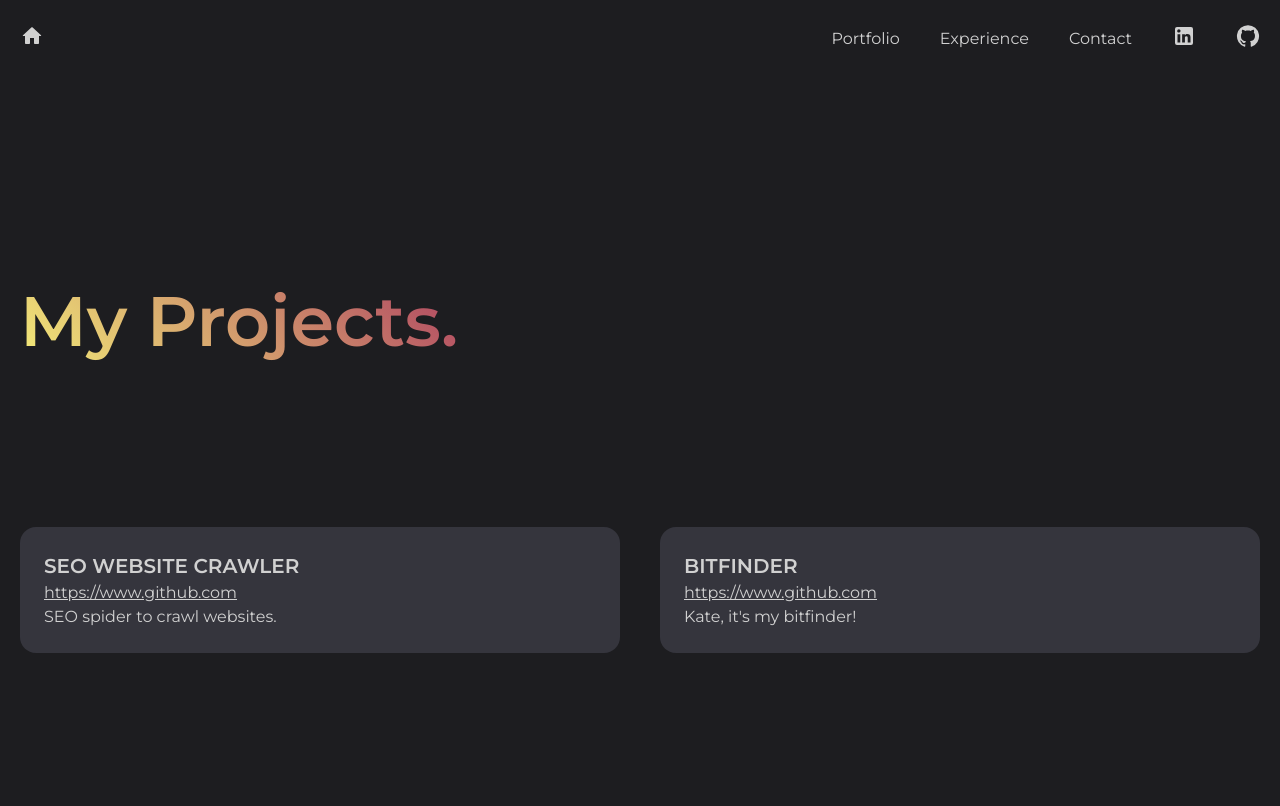
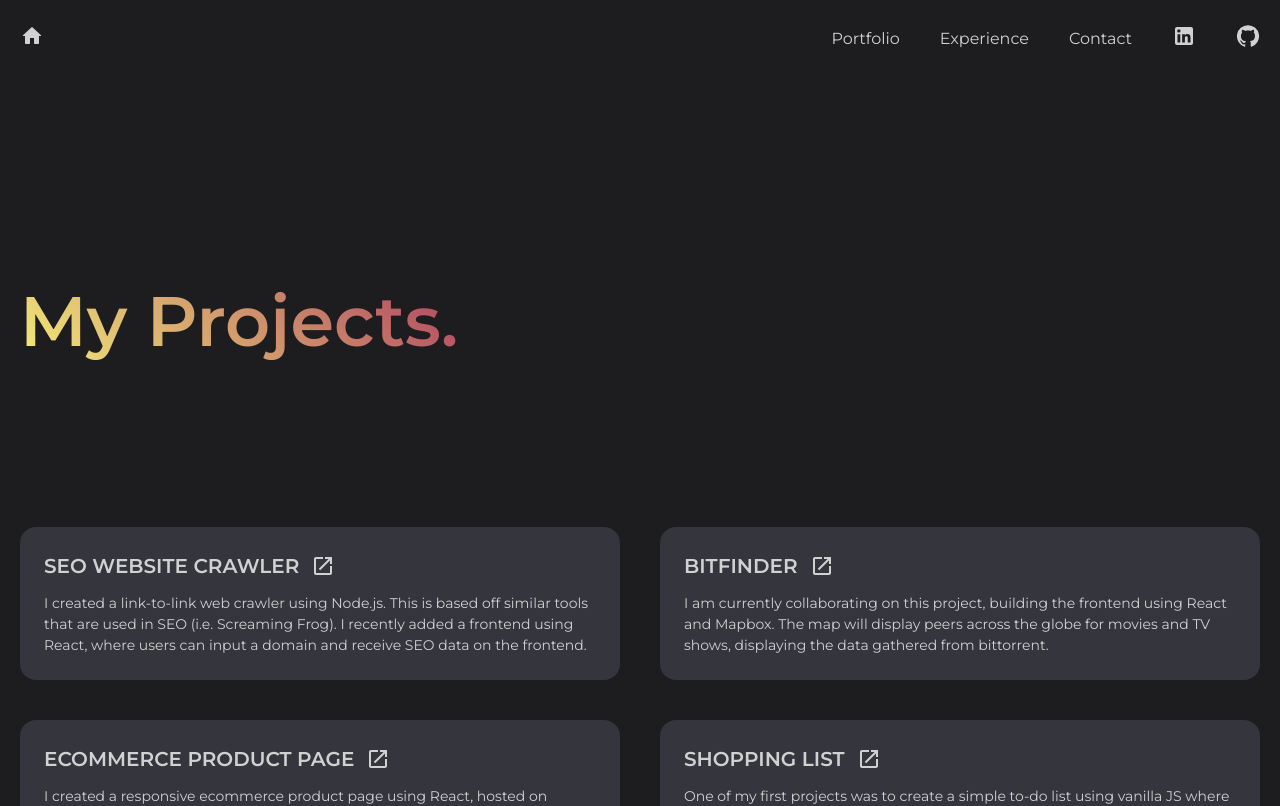
Before and after one commit to katesheldon18/portfolio, a Next.js app: page /portfolio in a window 1280 px wide. Shown: the top 806 px of the page. Built offline with nearby package versions, Linux system fonts and the light colour scheme.

Commit message:
Updated text for Portfolio & Experience.

```diff
--- a/components/Footer/Footer.module.scss
+++ b/components/Footer/Footer.module.scss
@@ -4,4 +4,5 @@
     margin: 200px 20px 20px;
     text-align: right;
     font-size: $font-size-sm;
+    color: $color-med;
 }
--- a/components/ProjectTile/ProjectTile.module.scss
+++ b/components/ProjectTile/ProjectTile.module.scss
@@ -9,14 +9,23 @@
     margin: 20px;
 }
 
+.header {
+    display: flex;
+}
+
 .title {
     font-weight: $font-weight-heavy;
     font-size: $font-size-lg;
+    margin-bottom: 12px;
 }
 
 .link {
-    text-decoration: underline;
+    padding: 2.5px 12px;
     &:hover {
         cursor: pointer;
     }
 }
+
+.description {
+    font-size: $font-size-sm;
+}
--- a/components/ProjectTile/ProjectTile.tsx
+++ b/components/ProjectTile/ProjectTile.tsx
@@ -1,5 +1,6 @@
 import { motion } from "framer-motion";
 import styles from "./ProjectTile.module.scss";
+import OpenInNewOutlinedIcon from "@mui/icons-material/OpenInNewOutlined";
 
 type Props = {
   title: string;
@@ -15,10 +16,13 @@ export const ProjectTile = (props: Props) => {
       style={{ opacity: 0 }}
       transition={{ duration: 2 }}
     >
-      <div className={styles.title}>{props.title}</div>
-      <div className={styles.link}>{props.link}</div>
-      {/* <div className={styles.icons}>* icons *</div> */}
-      <div>{props.description}</div>
+      <div className={styles.header}>
+        <div className={styles.title}>{props.title} </div>
+        <a href={props.link} target="_blank" className={styles.link}>
+          <OpenInNewOutlinedIcon />
+        </a>
+      </div>
+      <div className={styles.description}>{props.description}</div>
     </motion.div>
   );
 };
--- a/package.json
+++ b/package.json
@@ -10,9 +10,9 @@
   "license": "ISC",
   "dependencies": {
     "@emotion/react": "^11.11.4",
-    "@emotion/styled": "^11.11.0",
+    "@emotion/styled": "^11.11.5",
     "@mui/icons-material": "^5.15.11",
-    "@mui/material": "^5.15.11",
+    "@mui/material": "^5.15.16",
     "framer-motion": "^11.1.7",
     "next": "^14.1.1",
     "react": "^18.2.0",
--- a/pages/experience/experience.module.scss
+++ b/pages/experience/experience.module.scss
@@ -13,7 +13,7 @@
 }
 
 .left-column {
-    margin-top: 400px;
+    margin-top: 375px;
     padding: 0 6vw;
     width: 50vw;
     text-align: center;
@@ -44,6 +44,5 @@
 }
 
 .space-below {
-    padding-bottom: 540px;
-
+    padding-bottom: 535px;
 }
--- a/pages/portfolio/index.tsx
+++ b/pages/portfolio/index.tsx
@@ -13,16 +13,38 @@ export default function Page() {
       <Navigation />
       <Heading heading="My Projects." />
       <div className={styles.container}>
+        <div className={styles.row}>
           <ProjectTile
             title={"SEO WEBSITE CRAWLER"}
-          link={"https://www.github.com"}
-          description={"SEO spider to crawl websites."}
+            link={"https://github.com/katesheldon18/kates-crawler"}
+            description={
+              "I created a link-to-link web crawler using Node.js. This is based off similar tools that are used in SEO (i.e. Screaming Frog). I recently added a frontend using React, where users can input a domain and receive SEO data on the frontend."
+            }
           />
           <ProjectTile
             title={"BITFINDER"}
-          link={"https://www.github.com"}
-          description={"Kate, it's my bitfinder!"}
+            link={"https://github.com/ShanonJackson/bitfinder"}
+            description={
+              "I am currently collaborating on this project, building the frontend using React and Mapbox. The map will display peers across the globe for movies and TV shows, displaying the data gathered from bittorrent."
+            }
           />
+        </div>
+        <div className={styles.row}>
+          <ProjectTile
+            title={"ECOMMERCE PRODUCT PAGE"}
+            link={"https://mrfrontend.vercel.app/"}
+            description={
+              "I created a responsive ecommerce product page using React, hosted on Vercel. This includes a GET request to fetch product data, 'Add to Cart' functionality, and a cart for users to view."
+            }
+          />
+          <ProjectTile
+            title={"SHOPPING LIST"}
+            link={"https://github.com/katesheldon18/shopping-list"}
+            description={
+              "One of my first projects was to create a simple to-do list using vanilla JS where the user can add, check and remove items from their list."
+            }
+          />
+        </div>
       </div>
       <Footer />
     </div>
--- a/pages/portfolio/portfolio.module.scss
+++ b/pages/portfolio/portfolio.module.scss
@@ -8,6 +8,6 @@
       }
 }
 
-.container {
+.row {
     display: flex;
 }
--- a/styles/variables.scss
+++ b/styles/variables.scss
@@ -1,6 +1,7 @@
 $color-dark: #1d1d20;
 $color-dark-secondary: #35353d;
 $color-light: #d1d1d1;
+$color-med: #ababab;
 
 $font-size-reg: 16px;
 $font-size-lg: 20px;
```
Also changed, not shown: pages/experience/index.tsx (+6 -12 lines), 1 other file (tests, documents, lock files or other folders). Lines whose indentation alone changed are shown as unchanged.
